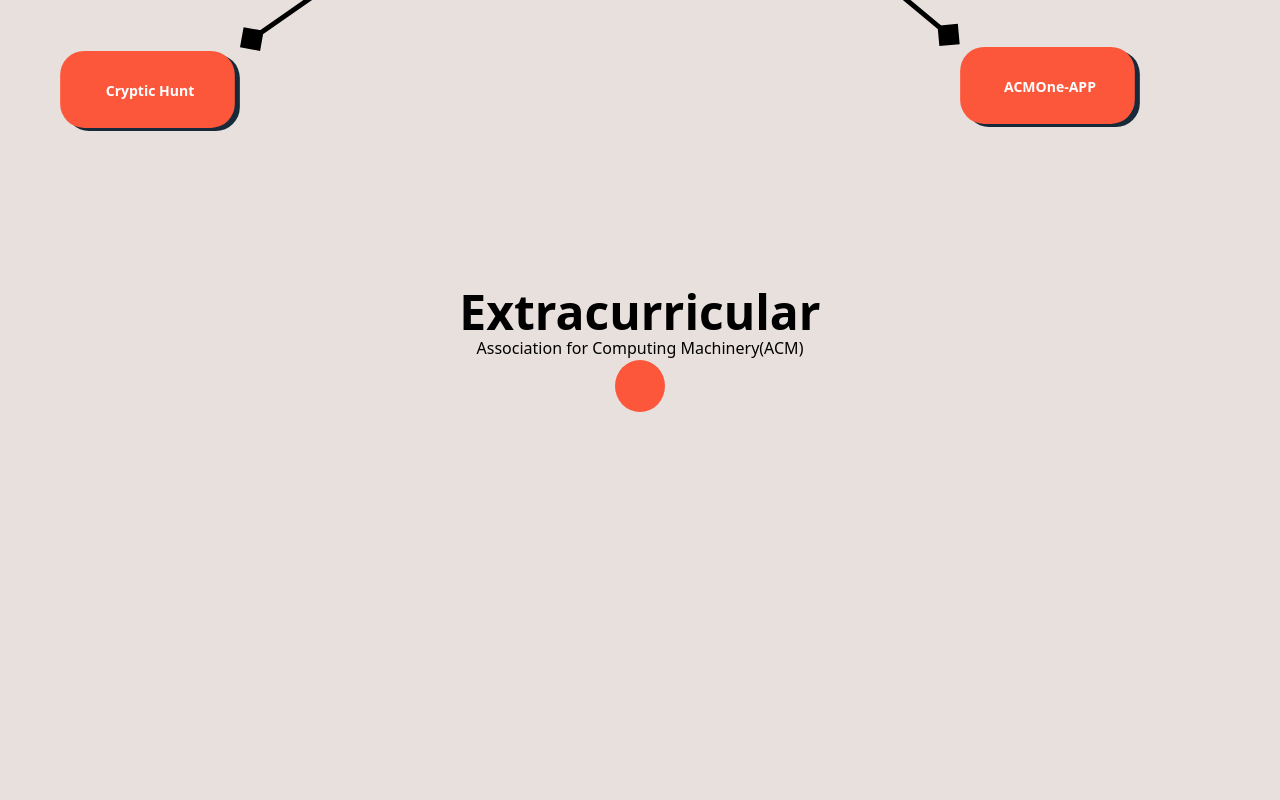
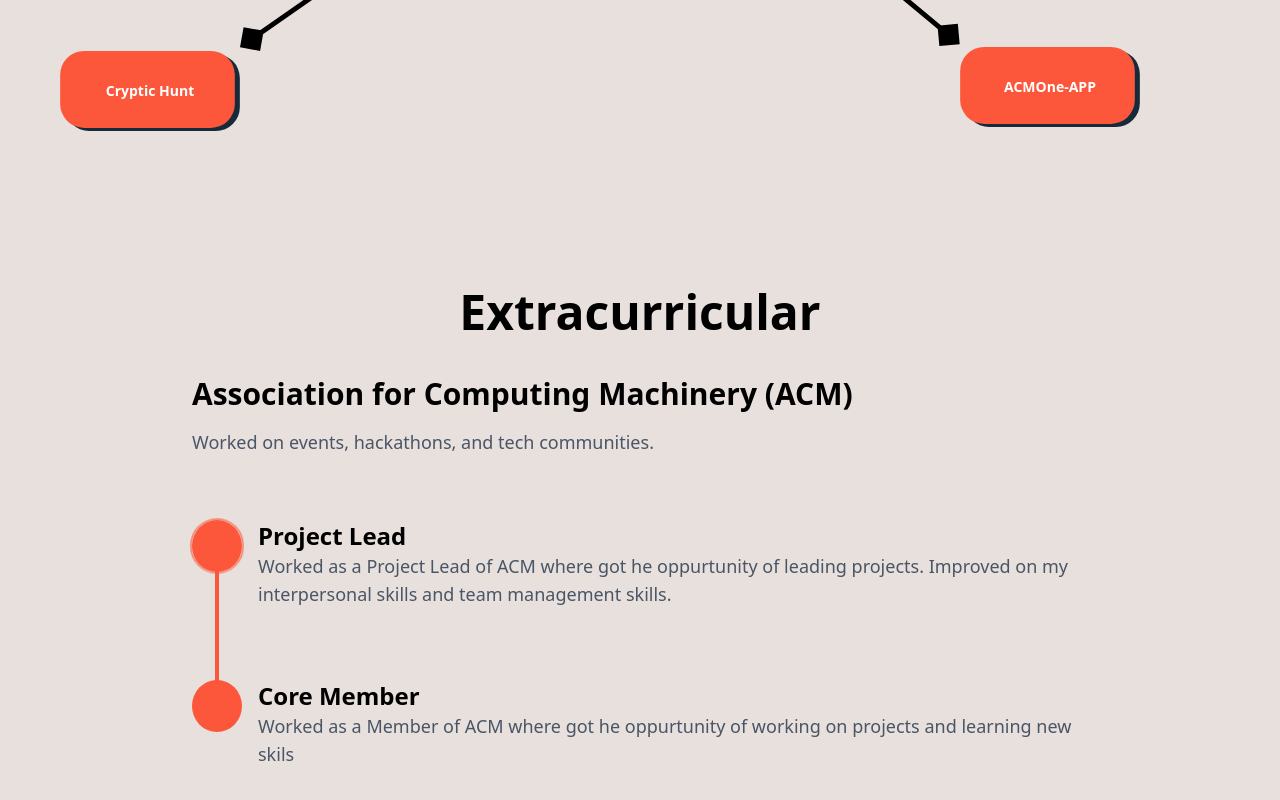
Before and after one commit to Van5sh/portfolio, a Next.js app: page / in a window 1280 px wide. Shown: the part 3890-4690 px from the top of the page. Before the commit the page ends 4366 px from the top, so only its background shows below. Built offline with nearby package versions, Linux system fonts and the light colour scheme.

Commit message:
feat:extracurricular added

```diff
--- a/declare.d.ts
+++ b/declare.d.ts
@@ -2,3 +2,5 @@
   const classes: { [key: string]: string };
   export default classes;
 }
+
+declare module "*.svg" {}
--- /dev/null
+++ b/public/svgs/codes/Lines.tsx
@@ -0,0 +1,15 @@
+import * as React from "react";
+import { SVGProps } from "react";
+const Lines = (props: SVGProps<SVGSVGElement>) => (
+  <svg
+    xmlns="http://www.w3.org/2000/svg"
+    width={30}
+    height={200}
+    fill="none"
+    viewBox="0 0 10 200"
+    {...props}
+  >
+    <path stroke="#FC573B" strokeWidth={4} d="M5 0v200" />
+  </svg>
+);
+export default Lines;
--- a/src/app/globals.css
+++ b/src/app/globals.css
@@ -176,3 +176,31 @@
     opacity: 0;
   }
 }
+
+/* PULSE RIPPLE (timeline indicator) */
+.pulse-ripple {
+  position: relative;
+  display: inline-flex;
+  align-items: center;
+  justify-content: center;
+}
+
+.pulse-ripple::before {
+  content: "";
+  position: absolute;
+  inset: -6px;
+  border-radius: 9999px;
+  border: 2px solid #FC573B;
+  animation: pulse-ripple-animation 1.6s infinite ease-out;
+}
+
+@keyframes pulse-ripple-animation {
+  0% {
+    transform: scale(0.8);
+    opacity: 0.7;
+  }
+  100% {
+    transform: scale(2.4);
+    opacity: 0;
+  }
+}
--- a/src/sections/Extracurricular.tsx
+++ b/src/sections/Extracurricular.tsx
@@ -1,14 +1,65 @@
 import OrangeCircle from "../../public/svgs/codes/CircleOrange";
+import Lines from "../../public/svgs/codes/Lines";
 
 const Extracurricular = () => {
+  const data = [
+    {
+      designation: "Core Member",
+      date: "2024-2025",
+      content:
+        "Worked as a Member of ACM where got he oppurtunity of working on projects and learning new skils",
+    },
+    {
+      designation: "Project Lead",
+      date: "2025-Preset",
+      content:
+        "Worked as a Project Lead of ACM where got he oppurtunity of leading projects. Improved on my interpersonal skills and team management skills. ",
+    },
+  ];
+
   return (
     <div className="flex flex-col items-center w-full px-20 py-16">
-      <h1 className="text-5xl font-semibold">Extracurricular</h1>
-      <h2>Association for Computing Machinery(ACM)</h2>
-      <div>
-        <OrangeCircle />
+      <h1 className="text-5xl font-semibold mb-10">Extracurricular</h1>
+
+      <div className="flex w-full max-w-4xl gap-10">
+        <div className="flex flex-col gap-4">
+          <h2 className="text-3xl font-semibold">
+            Association for Computing Machinery (ACM)
+          </h2>
+
+          <p className="text-gray-600 text-lg">
+            Worked on events, hackathons, and tech communities.
+          </p>
+          <div className="relative mt-6">
+            <div className="absolute left-[23px] top-[26px] bottom-[26px]">
+              <div className="w-[4px] h-[200px] bg-[#FC573B]" />
+            </div>
+
+            <div className="flex flex-col gap-6">
+              {data.reverse().map((item, index) => (
+                <div
+                  key={index}
+                  className="relative flex gap-4 items-start py-6"
+                >
+                  <div className="relative z-10">
+                    <div className={index == 0 ? "pulse-ripple" : ""}>
+                      <OrangeCircle />
+                    </div>
+                  </div>
+                  <div>
+                    <h3 className="text-2xl font-semibold">
+                      {item.designation}
+                    </h3>
+                    <p className="text-gray-600 text-lg">{item.content}</p>
+                  </div>
+                </div>
+              ))}
+            </div>
+          </div>
+        </div>
       </div>
     </div>
   );
 };
+
 export default Extracurricular;
```
Also changed, not shown: public/svgs/lines.svg (added).
